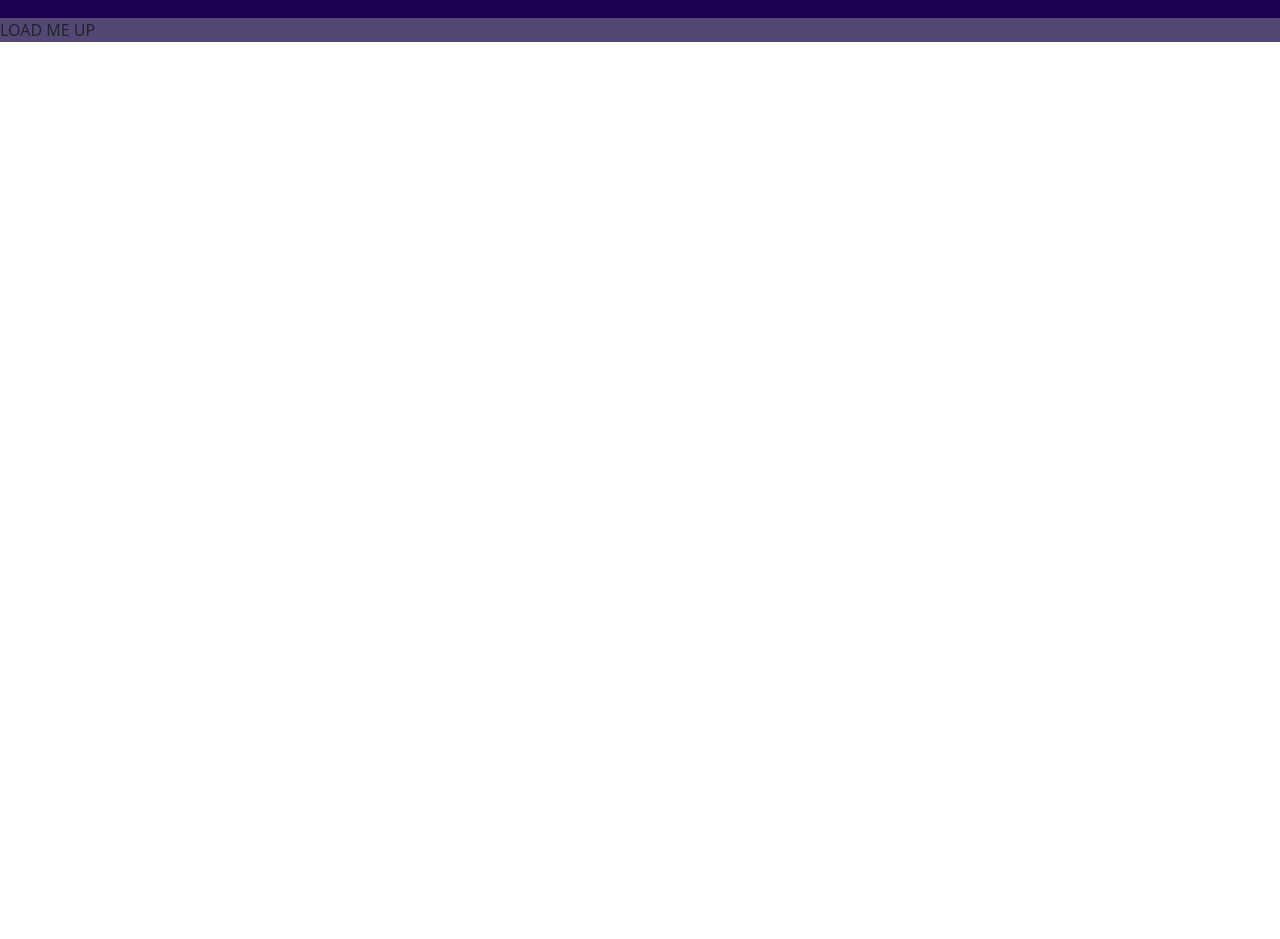
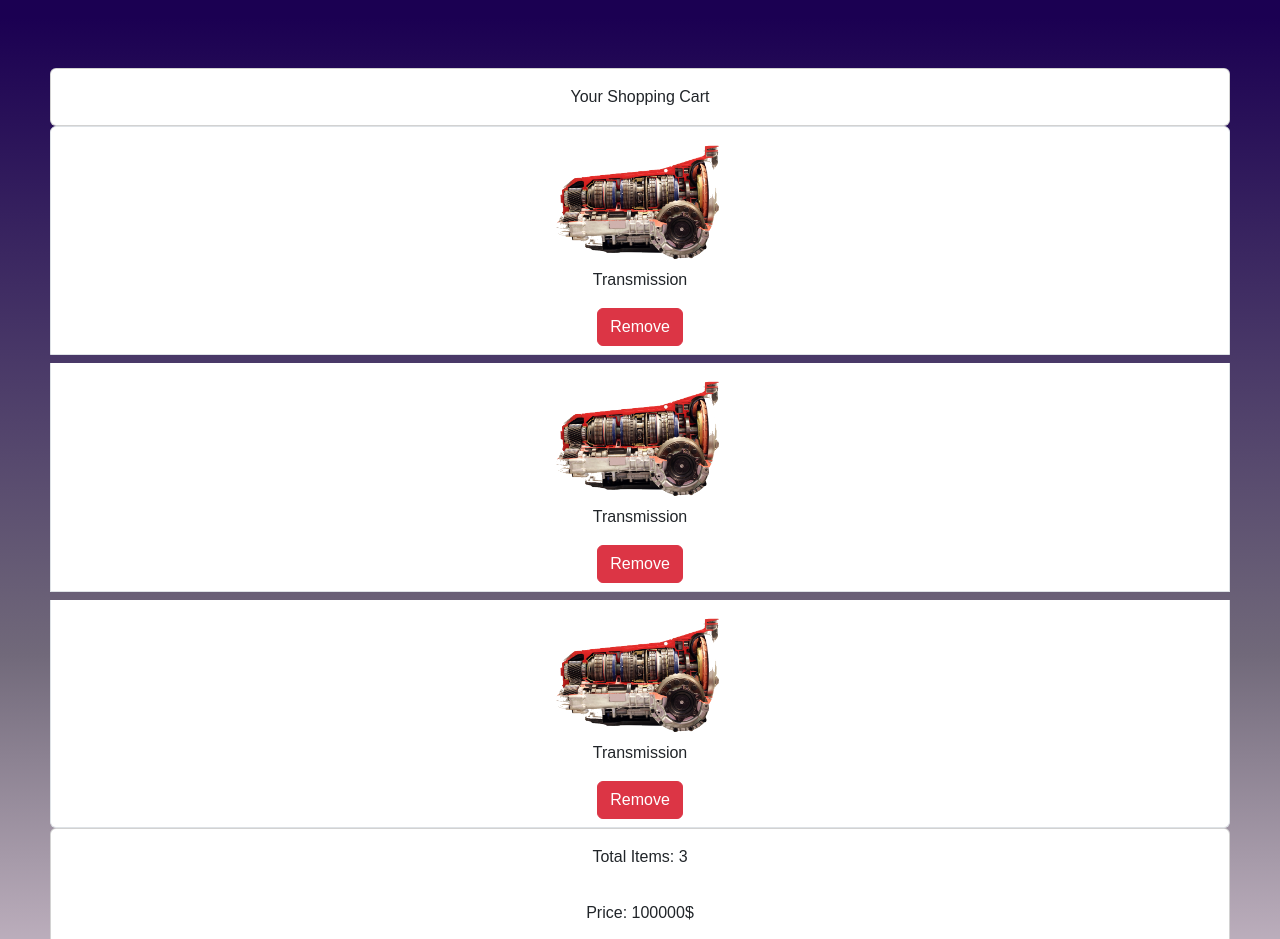
Before and after one commit to Markov134/CSCI-467-Project, a React (Create React App) app in the folder autoparts-website/: page /cart in a window 1280 px wide. Shown: the part 93-1032 px from the top of the page. Before the commit the page ends 800 px from the top, so only its background shows below. Built offline with nearby package versions, Linux system fonts and the light colour scheme.

Commit message:
Created the template for the cart page using html and react bootstrap

```diff
--- a/autoparts-website/src/pages/customer/Cart.js
+++ b/autoparts-website/src/pages/customer/Cart.js
@@ -1,6 +1,52 @@
+import styles from '../../Styles/Styles.module.css';
+import ListGroup from 'react-bootstrap/ListGroup';
+import Card from 'react-bootstrap/Card';
+import Button from 'react-bootstrap/Button';
+
 function Cart() {
+    const alertClicked = () => {
+        alert('You clicked the third ListGroupItem');
+    };
     return (
-        <p>LOAD ME UP</p>
+        <div className={styles.background}>
+            <header>
+                <Card>
+                    <Card.Body>Your Shopping Cart</Card.Body>
+                </Card>
+            </header>
+
+            <main>
+                <div>
+                    <ListGroup defaultActiveKey="#link1" className="gap-2">
+                        <ListGroup.Item action onClick={alertClicked}>
+                            <img src="/transmission.png" alt="Transmission" style={{ width: '200px', height: 'auto' }} />
+                            <p>Transmission</p>
+                            <Button variant="danger">Remove</Button>
+                        </ListGroup.Item>
+                        <ListGroup.Item action onClick={alertClicked}>
+                            <img src="/transmission.png" alt="Transmission" style={{ width: '200px', height: 'auto' }} />
+                            <p>Transmission</p>
+                            <Button variant="danger">Remove</Button>
+                        </ListGroup.Item>
+                        <ListGroup.Item action onClick={alertClicked}>
+                            <img src="/transmission.png" alt="Transmission" style={{ width: '200px', height: 'auto' }} />
+                            <p>Transmission</p>
+                            <Button variant="danger">Remove</Button>
+                        </ListGroup.Item>
+                    </ListGroup>
+                </div>
+            </main>
+
+            <footer>
+                <Card>
+                    <Card.Body>Total Items: 3</Card.Body>
+                    <Card.Body>Price: 100000$</Card.Body>
+                    <Card.Body>
+                        <Button variant="primary">Proceed To Checkout</Button>
+                    </Card.Body>
+                </Card>
+            </footer>
+        </div>
     )
 }
 
```
